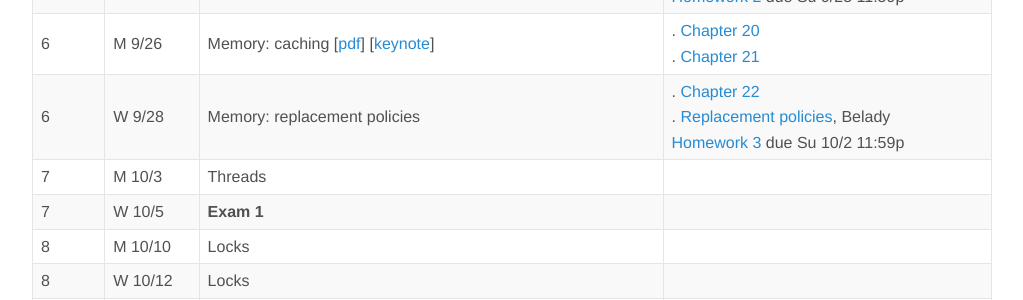
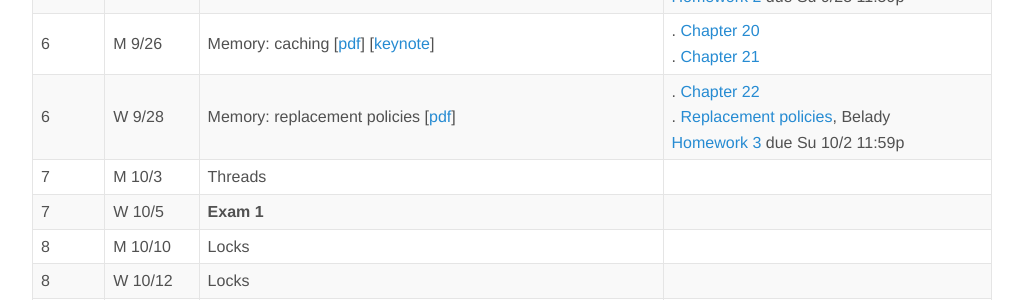
Before and after one commit to jnylam/jnylam.github.io, a Jekyll site: the page built from _courses/149-f16/index.md, in a window 1280 px wide and 900 px high, scrolled down 849 px. Shown: the part 152-452 px from the top of the window, without its empty margins (128-1151 px from the left). Built offline with Jekyll 4.4.1, drawn with Linux system fonts in a browser that asks for light colours.

Commit message:
149 replacement policies

```diff
--- a/_courses/149-f16/index.md
+++ b/_courses/149-f16/index.md
@@ -21,7 +21,7 @@ Week|Date|Topic|Reading
 5 | M 9/19 | Memory: address translation [[pdf](memory1.pdf)] [[keynote](memory1.key)] | . [Chapter 13](http://pages.cs.wisc.edu/~remzi/OSTEP/vm-intro.pdf)<br> . [Chapter 15](http://pages.cs.wisc.edu/~remzi/OSTEP/vm-mechanism.pdf)<br> . [Chapter 16](http://pages.cs.wisc.edu/~remzi/OSTEP/vm-segmentation.pdf)
 5 | W 9/21 | Memory: speeding up address translation <br> Memory: free memory management [[pdf](memory2.pdf)] [[keynote](memory2.key)] | . [Chapter 17](http://pages.cs.wisc.edu/~remzi/OSTEP/vm-freespace.pdf)<br> . [Chapter 18](http://pages.cs.wisc.edu/~remzi/OSTEP/vm-paging.pdf)<br> . [Chapter 19](http://pages.cs.wisc.edu/~remzi/OSTEP/vm-tlbs.pdf)<br> . [Chapter 20](http://pages.cs.wisc.edu/~remzi/OSTEP/vm-smalltables.pdf)<br> [Homework 2](homework02.html) due Su 9/25 11:59p
 6 | M 9/26 | Memory: caching [[pdf](memory3.pdf)] [[keynote](memory3.key)] | . [Chapter 20](http://pages.cs.wisc.edu/~remzi/OSTEP/vm-smalltables.pdf)<br> . [Chapter 21](http://pages.cs.wisc.edu/~remzi/OSTEP/vm-beyondphys.pdf)
-6 | W 9/28 | Memory: replacement policies <br> | . [Chapter 22](http://pages.cs.wisc.edu/~remzi/OSTEP/vm-beyondphys-policy.pdf)<br> . [Replacement policies](http://citeseerx.ist.psu.edu/viewdoc/download?doi=10.1.1.641.9013&rep=rep1&type=pdf), Belady<br> [Homework 3](homework03.html) due Su 10/2 11:59p
+6 | W 9/28 | Memory: replacement policies [[pdf](memory4.pdf)] | . [Chapter 22](http://pages.cs.wisc.edu/~remzi/OSTEP/vm-beyondphys-policy.pdf)<br> . [Replacement policies](http://citeseerx.ist.psu.edu/viewdoc/download?doi=10.1.1.641.9013&rep=rep1&type=pdf), Belady<br> [Homework 3](homework03.html) due Su 10/2 11:59p
 7 | M 10/3 | Threads
 7 | W 10/5 | __Exam 1__
 8 | M 10/10 | Locks
```
Also changed, not shown: 3 other files.
